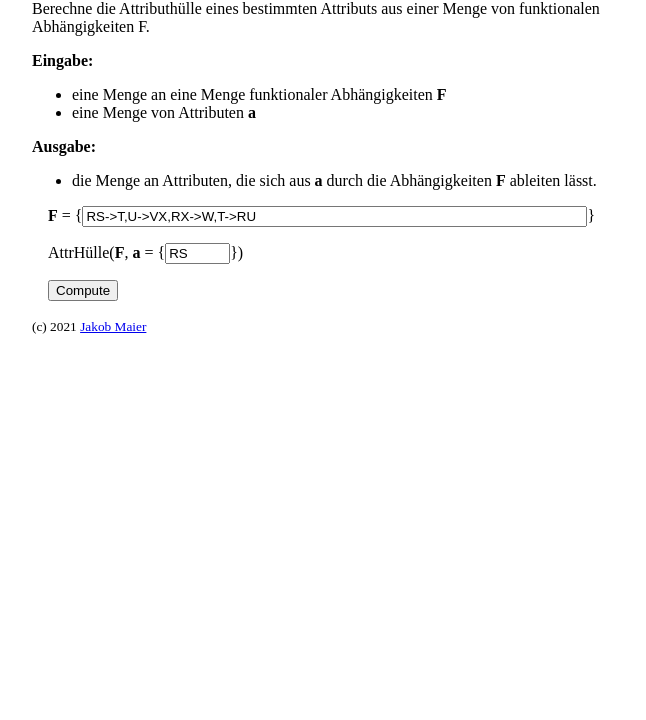
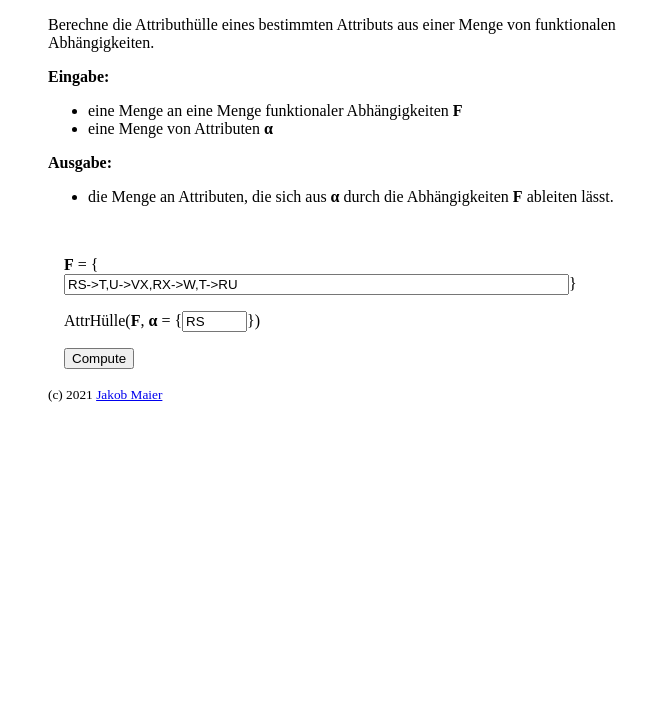
Before and after one commit to gue-ni/attrhuelle, a plain HTML site: page index.html in a window 1280 px wide. Shown: the part 80-800 px from the top of the page, without its empty margins (308-954 px from the left). Drawn offline with Linux system fonts and the light colour scheme.

Commit message:
small update

```diff
--- a/index.html
+++ b/index.html
@@ -4,11 +4,15 @@
 		<meta charset="UTF-8" />
 		<meta http-equiv="X-UA-Compatible" content="IE=edge" />
 		<meta name="viewport" content="width=device-width, initial-scale=1.0" />
-		<title>Attributhülle</title>
+		<title>Attributhülle Calculator</title>
+		<style>
+			* {
+				box-sizing: border-box;
+			}
 
-		<style>
 			body {
 				max-width: 600px;
+				padding: 1em;
 				margin: 0 auto;
 			}
 
@@ -19,28 +23,29 @@
 	</head>
 	<body>
 		<h1>Hülle einer Attributmenge</h1>
-		<p>Berechne die Attributhülle eines bestimmten Attributs aus einer Menge von funktionalen Abhängigkeiten F.</p>
+		<p>Berechne die Attributhülle eines bestimmten Attributs aus einer Menge von funktionalen Abhängigkeiten.</p>
 		<p>
 			<b>Eingabe: </b>
             <ul>
                 <li>eine Menge an eine Menge funktionaler Abhängigkeiten <b>F</b></li>
-                <li>eine Menge von Attributen <b>a</b></li>
+                <li>eine Menge von Attributen <b>&alpha;</b></li>
             </ul>
 		</p>
         <p>
             <b>Ausgabe:</b>
             <ul>
                 <li>
-                    die Menge an Attributen, die sich aus <b>a</b> durch die Abhängigkeiten <b>F</b> ableiten lässt.
+                    die Menge an Attributen, die sich aus <b>&alpha;</b> durch die Abhängigkeiten <b>F</b> ableiten lässt.
                 </li>
             </ul>
         </p>
 
+		<br>
 		<div class="box">
 			<label for=""><b>F</b> = {<input type="text" id="F" value="RS->T,U->VX,RX->W,T->RU" size="60" />} </label>
 		</div>
 		<div class="box">
-			<label for="">AttrHülle(<b>F</b>, <b>a</b> = {<input type="text" size="5" id="gamma" value="RS" />})</label>
+			<label for="">AttrHülle(<b>F</b>, <b>&alpha;</b> = {<input type="text" size="5" id="gamma" value="RS" />})</label>
 			<span id="output"></span>
 		</div>
 		<div class="box">
```
